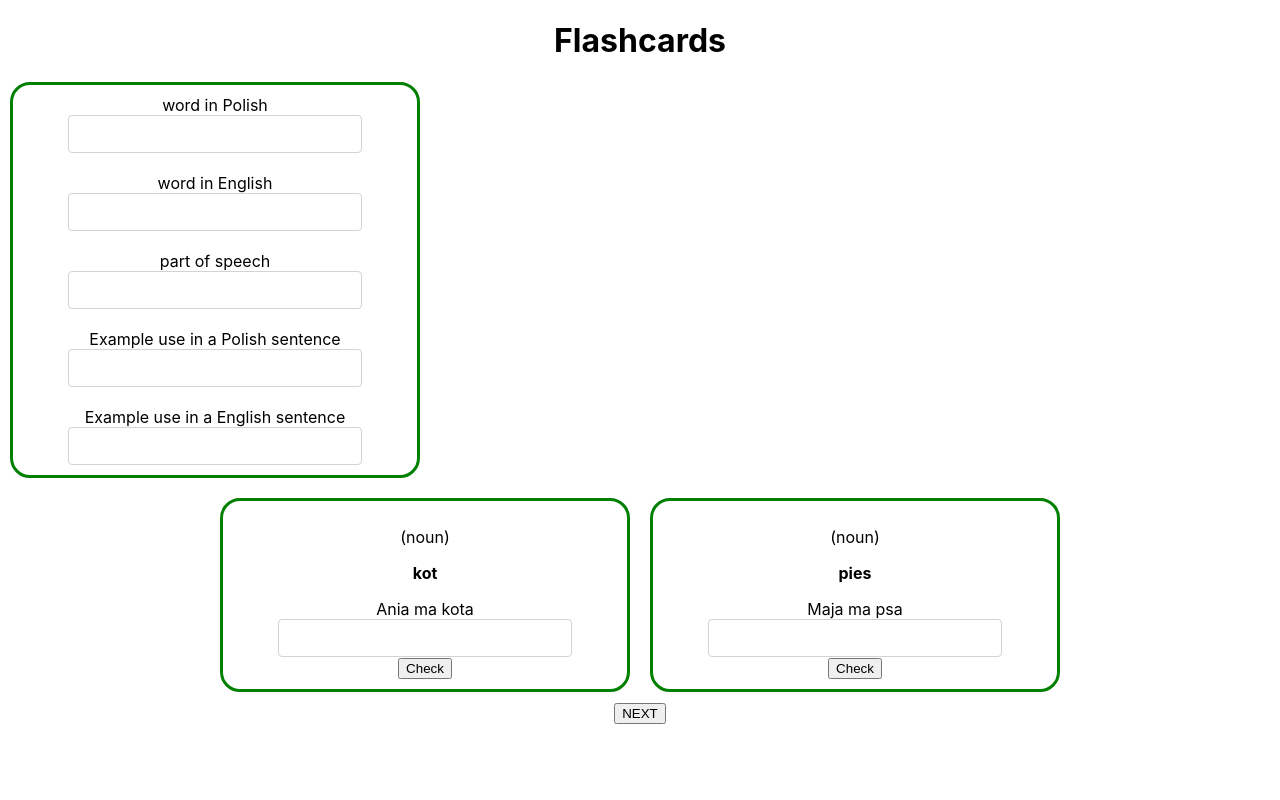
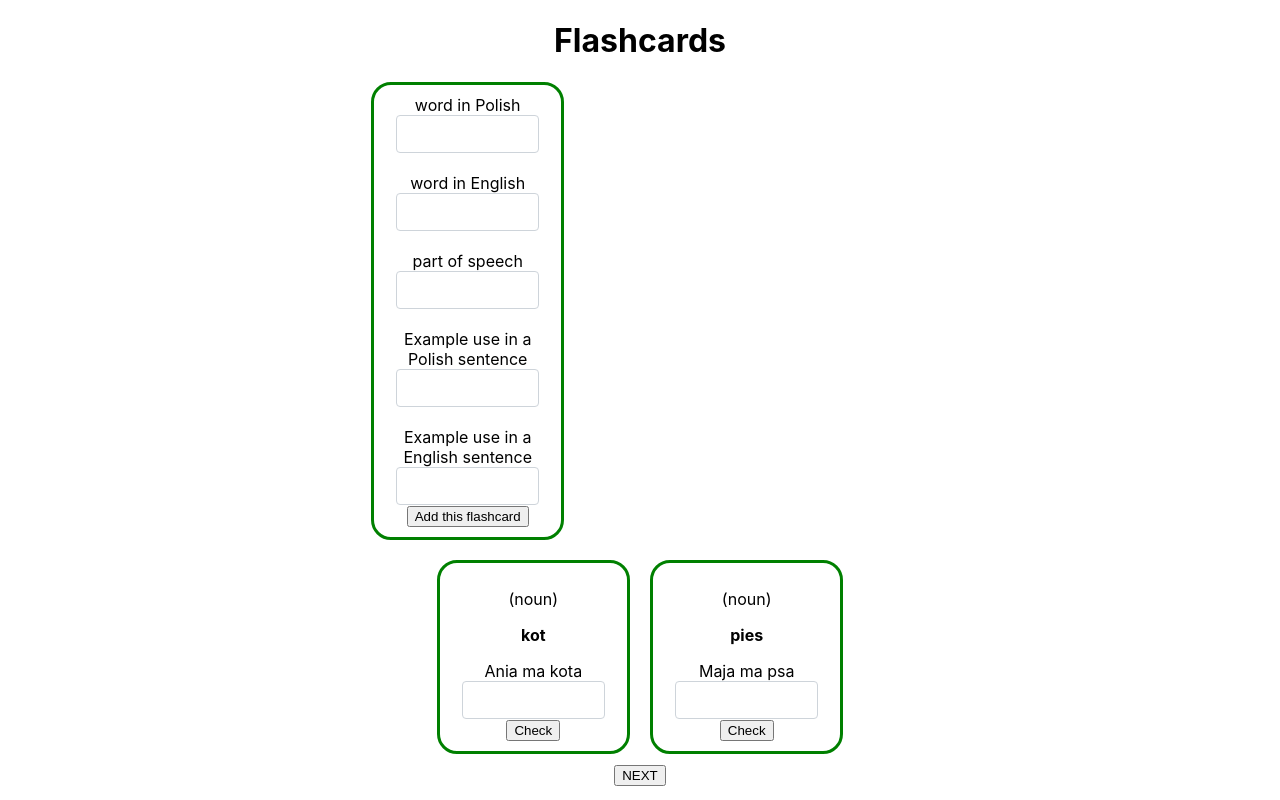
Before and after one commit to krudy/Flashcards, a React (Create React App) app in the folder frontend/: page / in a window 1280 px wide. Built offline with nearby package versions, Linux system fonts and the light colour scheme.

Commit message:
input handlers added

```diff
--- a/frontend/src/components/Flashcards/Flashcards.css
+++ b/frontend/src/components/Flashcards/Flashcards.css
@@ -1,3 +1,8 @@
+body {
+    display: flex;
+    justify-content: center;
+}
+
 .flashcardsContainer {
     display: flex;
     justify-content: center;
--- a/frontend/src/components/Flashcards/Flashcards.js
+++ b/frontend/src/components/Flashcards/Flashcards.js
@@ -38,6 +38,10 @@ class Flashcards extends React.Component {
 
     }
 
+    AddFlashcard(flashcard) {
+
+    }
+
     render() {
 
 
--- a/frontend/src/components/Flashcards/NewFlashcard/NewFlashcard.js
+++ b/frontend/src/components/Flashcards/NewFlashcard/NewFlashcard.js
@@ -1,22 +1,76 @@
-import React from "react";
+import React, {useState} from "react";
 
 function  NewFlashcard(props) {
+
+    const [polishWord, setPolishWord] = useState('');
+    const [englishWord, setEnglishWord] = useState('');
+    const [type, setType] = useState('');
+    const [polishExample, setPolishExample] = useState('');
+    const [englishExample, setEnglishExample] = useState('');
+
+    const changePolishWordhandler = (event) => {
+        const value = event.target.value;
+        setPolishWord(value);
+    }
+
+    const changeEnglishWordhandler = (event) => {
+        const value = event.target.value;
+        setEnglishWord(value);
+    }
+
+    const changeTypehandler = (event) => {
+        const value = event.target.value;
+        setType(value);
+    }
+
+    const changePolishExamplehandler = (event) => {
+        const value = event.target.value;
+        setPolishExample(value);
+    }
+
+    const changeEnglishExamplehandler = (event) => {
+        const value = event.target.value;
+        setEnglishExample(value);
+    }
+
     return(
         <div className="flashcard">
             <label>word in Polish</label>
-            <input type="text"></input>
+            <input
+                type="text"
+                value={polishWord}
+                onChange={changePolishWordhandler}
+            ></input>
             <br/>
             <label>word in English</label>
-            <input type="text"></input>
+            <input
+                type="text"
+                value={englishWord}
+                onChange={changeEnglishWordhandler}
+            ></input>
             <br/>
             <label>part of speech</label>
-            <input type="text"></input>
+            <input
+                type="text"
+                value={type}
+                onChange={changeTypehandler}
+            ></input>
             <br/>
             <label>Example use in a Polish sentence</label>
-            <input type="text"></input>
+            <input
+                type="text"
+                value={polishExample}
+                onChange={changePolishExamplehandler}
+            ></input>
             <br/>
             <label>Example use in a English sentence</label>
-            <input type="text"></input>
+            <input
+                type="text"
+                value={englishExample}
+                onChange={changeEnglishExamplehandler}
+            ></input>
+
+            <button>Add this flashcard</button>
         </div>
     );
 }
```
